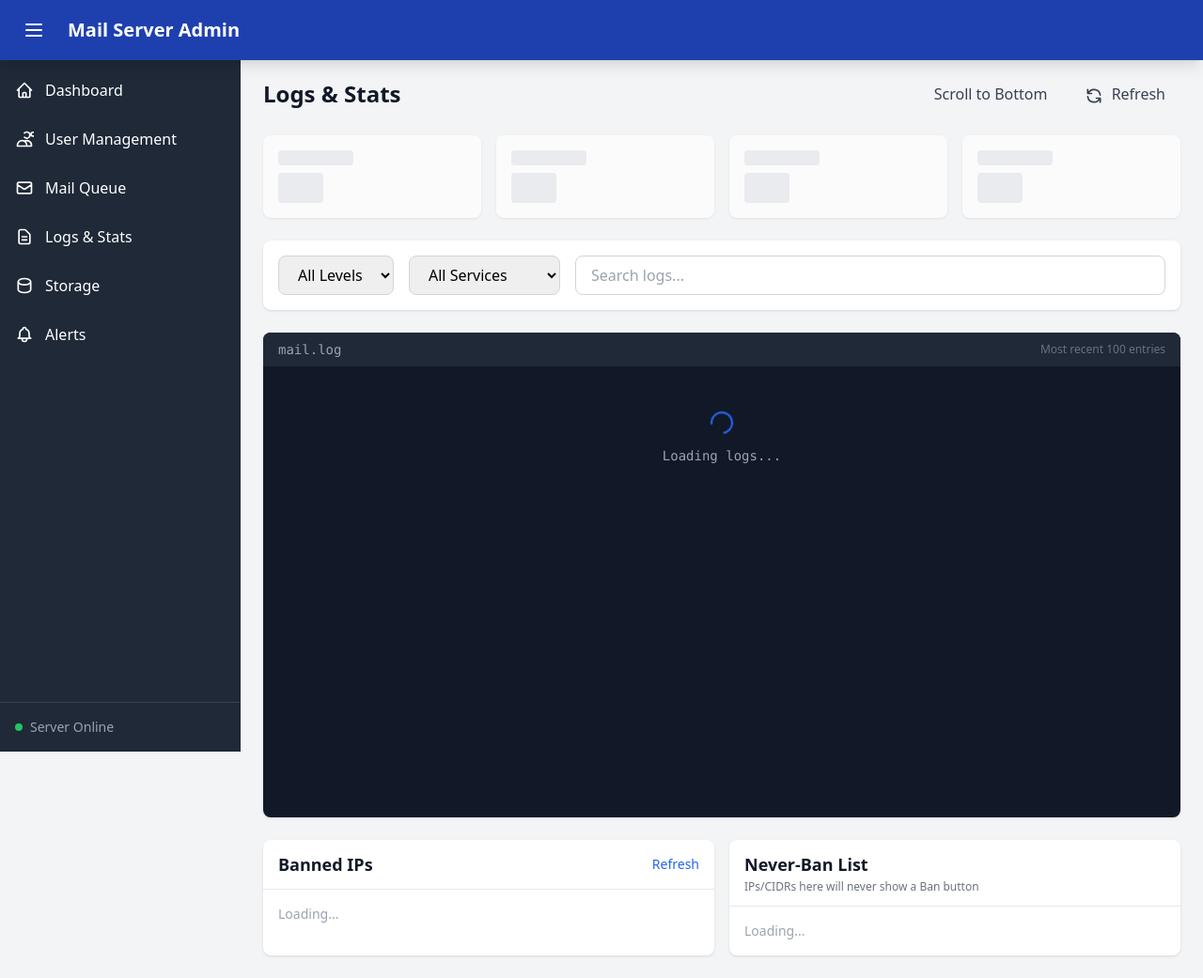
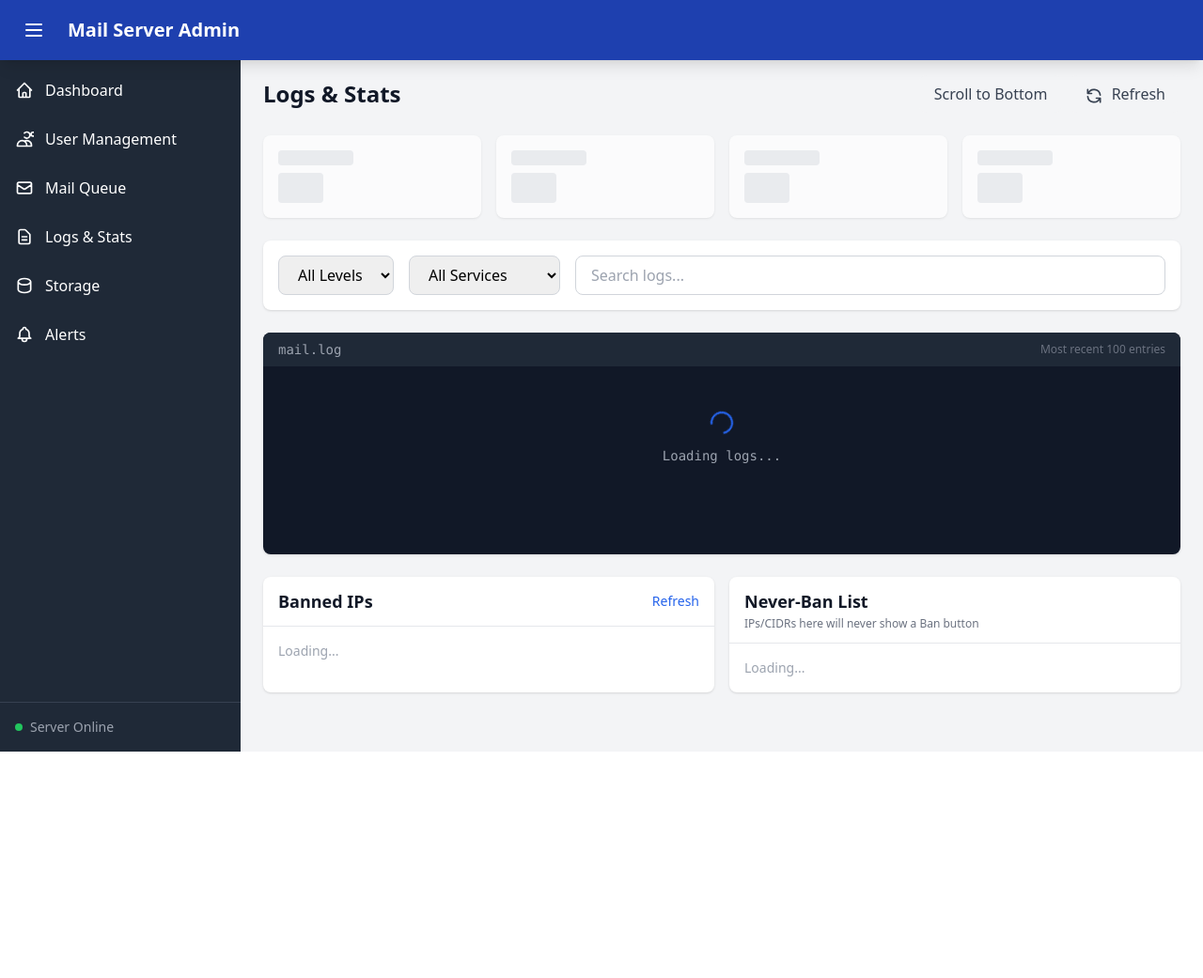
Before and after one commit to ViperVnDm/Dovecot_WebInterface, a Python web app: template app/templates/logs/index.html in a window 1280 px wide. Shown: the whole page at 94% size. After the commit the page ends 800 px from the top, so only its background shows below. Run offline with Jinja, Linux system fonts and the light colour scheme; the template is opened without the code that fills it, so the values that code supplies are empty; some libraries are stand-ins or nearby versions.

Commit message:
Change scale of Logs page

```diff
--- a/app/templates/logs/index.html
+++ b/app/templates/logs/index.html
@@ -93,7 +93,8 @@
             <span class="text-xs text-gray-500">Most recent 100 entries</span>
         </div>
         <div id="log-output"
-             class="p-4 font-mono text-sm h-[60vh] overflow-y-auto"
+             class="p-4 font-mono text-sm overflow-y-auto"
+             style="height: calc(100vh - 600px); min-height: 200px;"
              hx-get="/partials/logs/entries"
              hx-trigger="load, every 10s"
              hx-include="[name='level'],[name='service'],[name='search']"
```
